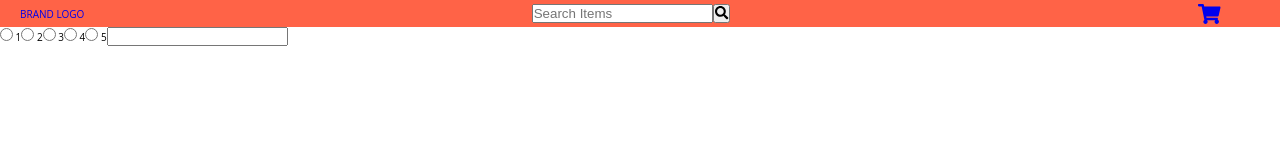
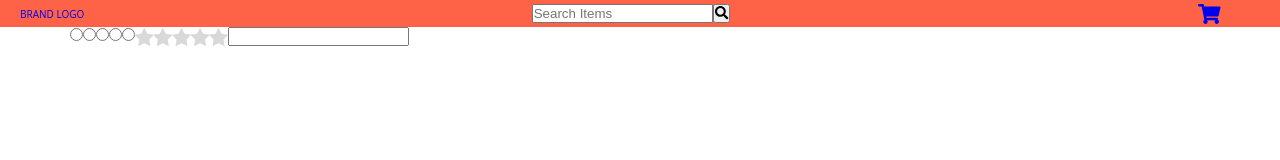
Before and after one commit to lchewy/swanky, a React app in the folder client/: page /product/reviews/1 in a window 1280 px wide. Built offline with nearby package versions, Linux system fonts and the light colour scheme; no server answers.

Commit message:
css stars

```diff
--- a/client/src/components/ReviewFields.js
+++ b/client/src/components/ReviewFields.js
@@ -2,13 +2,27 @@ import React from "react";
 
 export default () =>{
     return(
-        <div>
-            <input type="radio"/> 1
-            <input type="radio"/> 2
-            <input type="radio"/> 3
-            <input type="radio"/> 4
-            <input type="radio"/> 5
-            <input type="text"/>
-        </div>
+        <div className="row">
+
+        <fieldset className="rate">
+          <input id="rate1-star5" type="radio" name="rate1" value="5" />
+          <label htmlFor="rate1-star5" title="Excellent">5</label>
+
+          <input id="rate1-star4" type="radio" name="rate1" value="4" />
+          <label htmlFor="rate1-star4" title="Good">4</label>
+
+          <input id="rate1-star3" type="radio" name="rate1" value="3" />
+          <label htmlFor="rate1-star3" title="Satisfactory">3</label>
+
+          <input id="rate1-star2" type="radio" name="rate1" value="2" />
+          <label htmlFor="rate1-star2" title="Bad">2</label>
+
+          <input id="rate1-star1" type="radio" name="rate1" value="1" />
+          <label htmlFor="rate1-star1" title="Very bad">1</label>
+        </fieldset>
+        <input type="text" width="50" height="50"/>
+      </div>
+
+
     )
 }
--- /dev/null
+++ b/client/src/sass/components/_stars.scss
@@ -0,0 +1,40 @@
+@import url("//maxcdn.bootstrapcdn.com/font-awesome/4.6.3/css/font-awesome.min.css");
+
+.rate {
+    display: inline-block;
+    margin: 0;
+    padding: 0;
+    border: none;
+  }
+
+//   input {
+//     display: none;
+//   }
+
+  label {
+    float: right;
+    font-size: 0;
+    color: #d9d9d9;
+  }
+
+  label:before {
+    content: "\f005";
+    font-family: FontAwesome;
+    font-size: 20px;
+  }
+
+  label:hover,
+  label:hover ~ label {
+    color: #fcd000;
+    transition: 0.2s;
+  }
+
+  input:checked ~ label {
+    color: #ccac00;
+  }
+
+  input:checked ~ label:hover,
+  input:checked ~ label:hover ~ label {
+    color: #fcd000;
+    transition: 0.2s;
+  }
--- a/client/src/sass/main.scss
+++ b/client/src/sass/main.scss
@@ -5,6 +5,7 @@
 @import "components/user-nav";
 @import "components/modal";
 @import "components/landing";
+@import "components/stars";
 
 @import "layouts/header";
 @import "layouts/grid";
```
